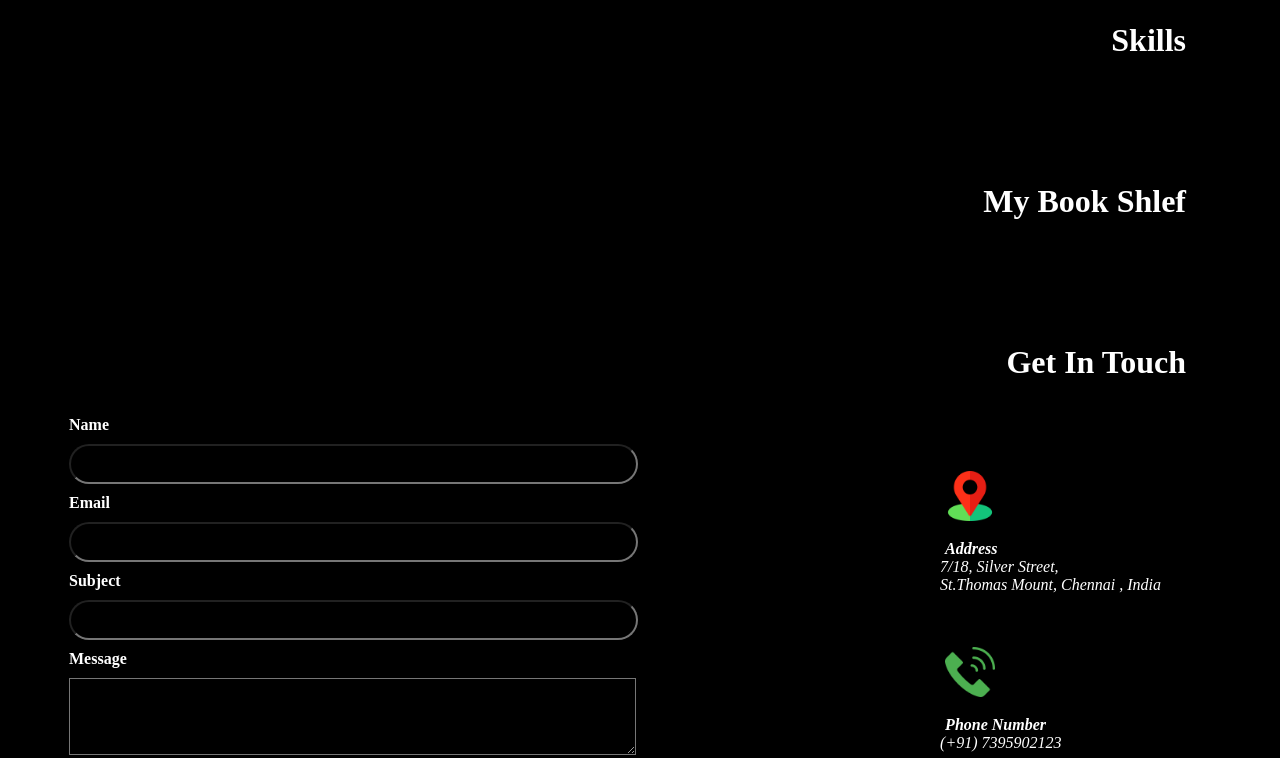
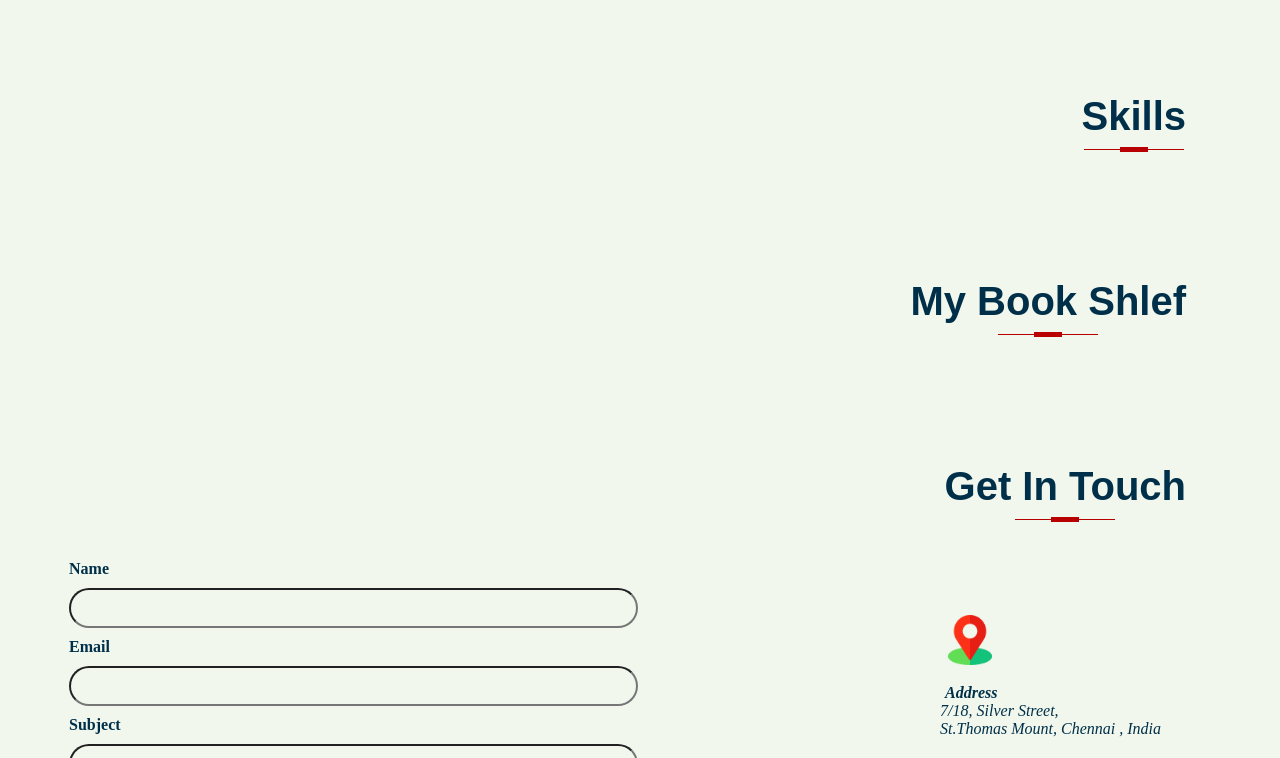
Before and after one commit to divakar1669/DivaPersonalWebsite, a plain HTML site: page index.html in a window 1280 px wide. Shown: the part 2042-2800 px from the top of the page. Drawn offline with nearby package versions, Linux system fonts and the light colour scheme.

Commit message:
theme color changes

```diff
--- a/JS/script.js
+++ b/JS/script.js
@@ -23,16 +23,16 @@ function darkMode()
         image.classList.remove("icon--light");
         image.classList.add("icon--dark");
         image.name="moon-outline";
-        root.style.setProperty('--text-color', 'white');
-        root.style.setProperty('--backrgoud-color', 'black');
+        root.style.setProperty('--text-color', '#fffffc;');
+        root.style.setProperty('--backrgoud-color', '#03071e');
     }
     else //LIGHT
     {
         image.classList.remove("icon--dark");
         image.classList.add("icon--light");
         image.name="sunny-outline";
-        root.style.setProperty('--text-color', 'black');
-        root.style.setProperty('--backrgoud-color', 'white');
+        root.style.setProperty('--text-color', '#003049');
+        root.style.setProperty('--backrgoud-color', '#f1f7ed');
     }
 
 }
--- a/css/styles.css
+++ b/css/styles.css
@@ -2,9 +2,9 @@
 
     --border-radius: 30px;
     --thickness: 5px;
-    --border-color: #1e90ff;
-    --text-color: white;
-    --backrgoud-color: black;
+    --border-color: hsl(210, 100%, 56%);
+    --text-color: #003049;
+    --backrgoud-color :#f1f7ed;
 }
 
 body {
--- a/index.html
+++ b/index.html
@@ -13,6 +13,63 @@
     <link rel="stylesheet" href="./css/styles.css">
     <link rel="shortcut icon" href="./images/aboutMe/resume_2006710.png" type="image/x-icon">
     <style>
+
+
+
+/* === BASE HEADING === */
+
+h1 {
+  position: relative;
+  padding: 0;
+  margin: 0;
+  font-family: "Raleway", sans-serif;
+  font-weight: bolder;
+  font-size: 40px;
+  color: var(--text-color)
+  -webkit-transition: all 0.4s ease 0s;
+  -o-transition: all 0.4s ease 0s;
+  transition: all 0.4s ease 0s;
+
+}
+
+h1 span {
+  display: block;
+  font-size: 0.5em;
+  line-height: 1;
+}
+h1 em {
+  font-style: normal;
+  font-weight: 600;
+}
+
+/* === HEADING STYLE #1 === */
+.one h1 {
+  text-align: center;
+  padding-bottom: 5px;
+}
+.one h1:before {
+  width: 28px;
+  height: 5px;
+  display: block;
+  content: "";
+  position: absolute;
+  bottom: 3px;
+  left: 50%;
+  margin-left: -14px;
+  background-color: #b80000;
+}
+.one h1:after {
+  width: 100px;
+  height: 1px;
+  display: block;
+  content: "";
+  position: relative;
+  margin-top: 10px;
+  left: 50%;
+  margin-left: -50px;
+  background-color: #b80000;
+}
+
 
     .timeline {
       display: flex;
@@ -155,7 +212,7 @@
         <h4 onclick="scrollToElement('get-in-touch')">Get In Touch</h4>
 
         <label class="toggle " for="toggle">
-            <ion-icon id="moon_Or_Sun" class="icon icon--light" name="moon-outline"></ion-icon>
+            <ion-icon id="moon_Or_Sun" class="icon icon--light" name="sunny-outline"></ion-icon>
             <!-- <ion-icon class="icon icon--dark" name="moon-outline"></ion-icon> -->
         </label>
         <input class="checkbox" type="checkbox" id="toggle" onclick="darkMode()" />
@@ -166,7 +223,10 @@
 
     <div class="subHeader" id="about-me">
         <div class="container">
+            <div class="one">
                 <h1 class="my-heading">About Me</h1>
+              </div>
+
         </div>
         <div class="container">
             <div class="element">
@@ -202,7 +262,9 @@
 
     <div class="subHeader" id="work-experience">
         <div class="container">
+            <div class="one">
                 <h1 class="my-heading">Work Experience</h1>
+              </div>
         </div>
             <div class="">
                 <div class="timeline">
@@ -250,7 +312,9 @@
     <div class="subHeader" id="academic-info">
 
         <div class="container">
+            <div class="one">
                 <h1 class="my-heading">Academic Info</h1>
+              </div>
         </div>
 
         <div class="academic_info">
@@ -302,7 +366,9 @@
 
     <div class="subHeader" id="skills-project">
         <div class="container">
+            <div class="one">
                 <h1 class="my-heading">Skills</h1>
+              </div>
         </div>
 
     </div>
@@ -317,13 +383,17 @@
 
     <div class="subHeader" id="my-books">
         <div class="container">
+            <div class="one">
                 <h1 class="my-heading">My Book Shlef</h1>
+              </div>
         </div>
     </div>
 
     <div class="subHeader" id="get-in-touch">
         <div class="container">
+            <div class="one">
                 <h1 class="my-heading">Get In Touch</h1>
+              </div>
         </div>
         <div class="social_container">
             <div class="input_box">
```
Lines whose indentation alone changed are shown as unchanged.
